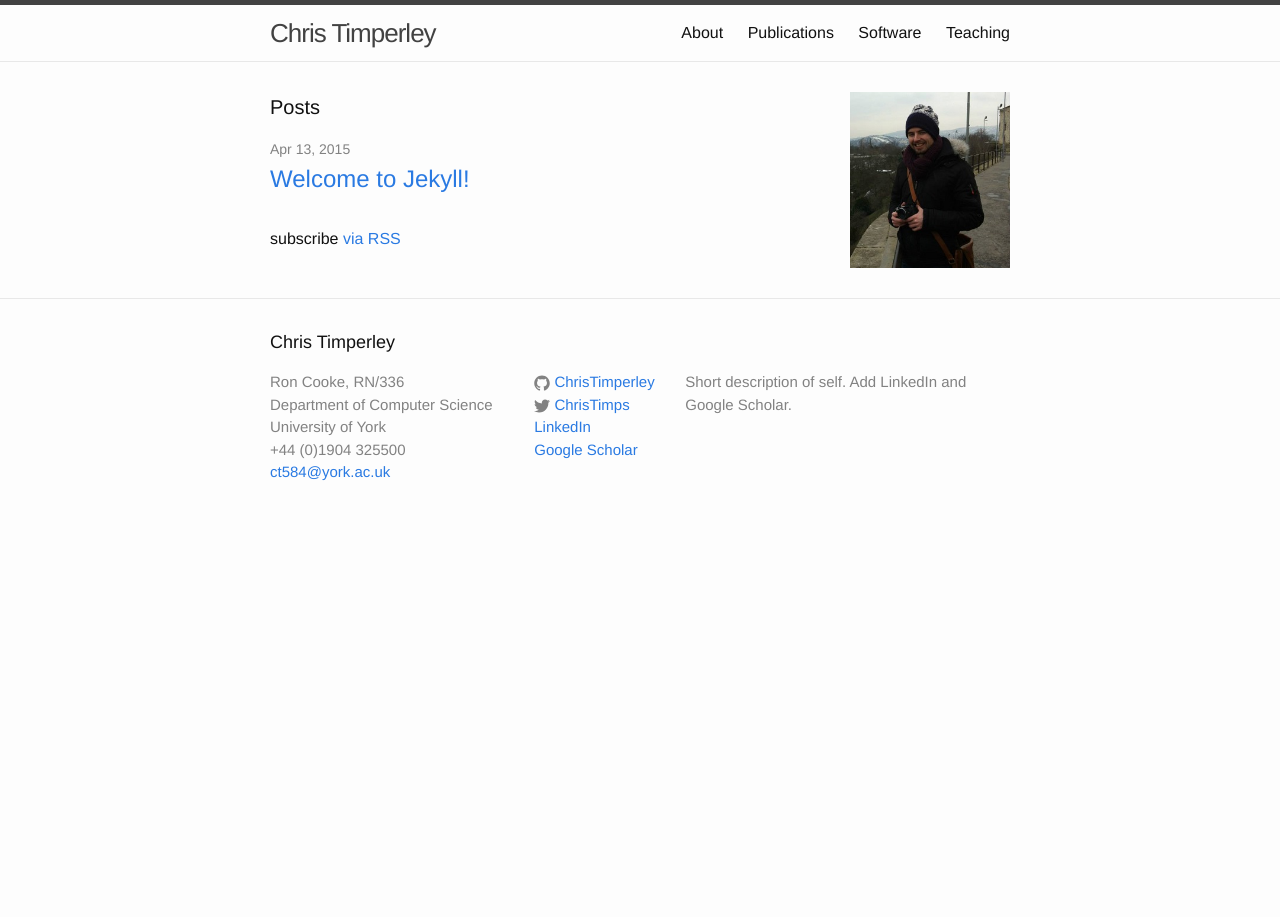
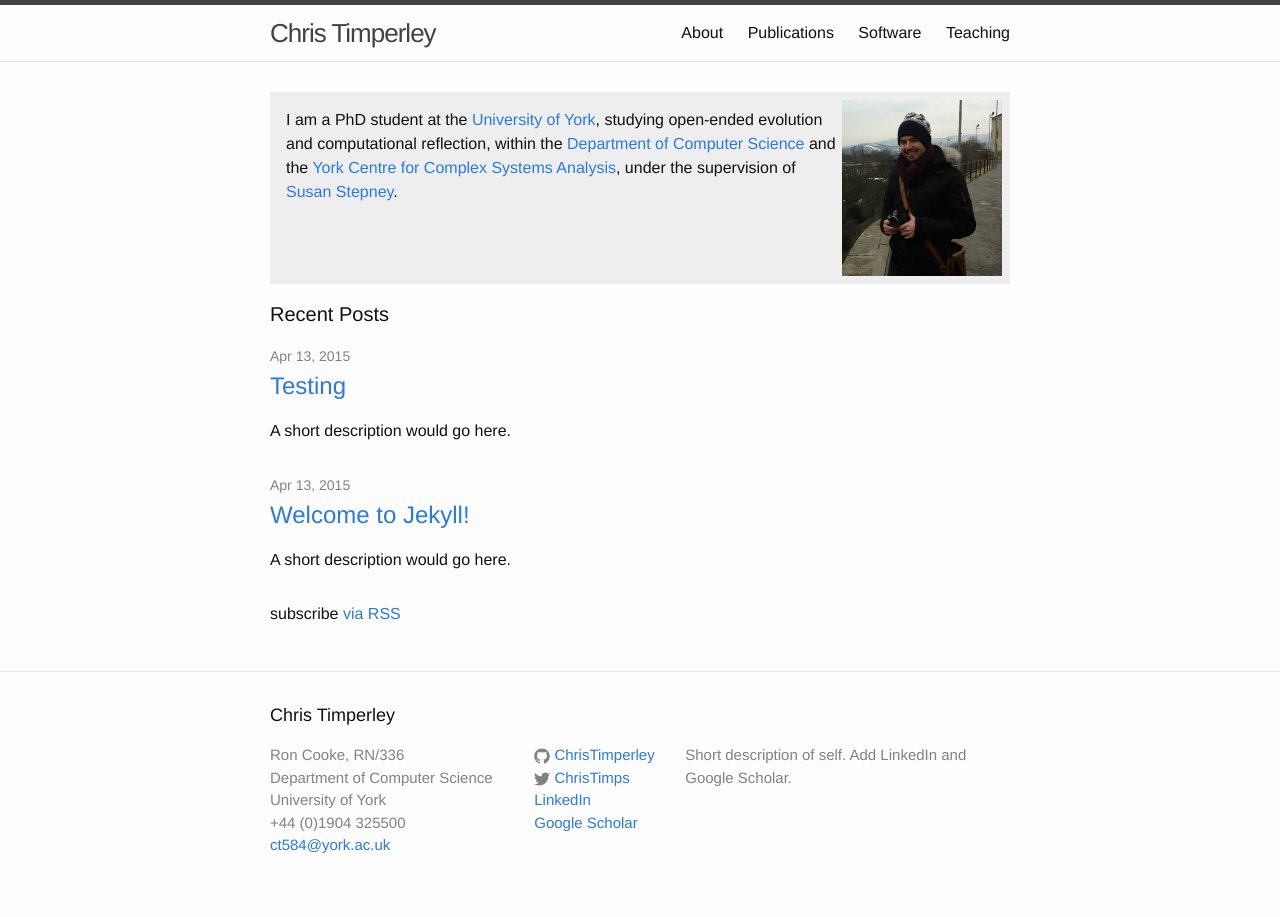
Before and after one commit to ChrisTimperley/ChrisTimperley.github.io, a Jekyll site: the page built from index.html, in a window 1280 px wide. Built offline with Jekyll 4.4.1, drawn with Linux system fonts in a browser that asks for light colours.

Commit message:
Added quick intro to index page.

```diff
--- a/_includes/header.html
+++ b/_includes/header.html
@@ -2,7 +2,7 @@
 
   <div class="wrapper">
 
-    <a class="site-title" href="{{ site.baseurl }}/">{{ site.title }}</a>
+    <a class="site-title" href="{{ site.baseurl }}/">Chris Timperley</a>
 
     <nav class="site-nav">
       <a href="#" class="menu-icon">
--- a/index.html
+++ b/index.html
@@ -2,18 +2,28 @@
 layout: default
 ---
 <div class="home">
-  <div class="site-nav">
-    <image src="/images/profile.jpg" style="width:160px"/>
+
+  <div style='background-color: #eeeeee; margin-bottom: 15px; padding: 8px'>
+    <image src="/images/profile.jpg" style="width:160px; float: right"/>
+    <div style='padding: 8px;'>
+      I am a PhD student at the <a href="http://www.york.ac.uk">University of York</a>,
+      studying open-ended evolution and computational reflection,
+      within the <a href="http://www.cs.york.ac.uk">Department of Computer Science</a> and the
+      <a href="http://www.york.ac.uk/yccsa/">York Centre for Complex Systems Analysis</a>,
+      under the supervision of <a href="http://www-users.cs.york.ac.uk/susan/">Susan Stepney</a>.
+    </div>
+    <div style='clear:both'></div>
   </div>
-  <h1 class="page-heading">Posts</h1>
+
+  <h1 class="page-heading">Recent Posts</h1>
   <ul class="post-list">
     {% for post in site.posts %}
       <li>
         <span class="post-meta">{{ post.date | date: "%b %-d, %Y" }}</span>
-
         <h2>
           <a class="post-link" href="{{ post.url | prepend: site.baseurl }}">{{ post.title }}</a>
         </h2>
+        A short description would go here.
       </li>
     {% endfor %}
   </ul>
```
Also changed, not shown: _posts/2015-04-13-testing.md (added, +25 -0 lines).
